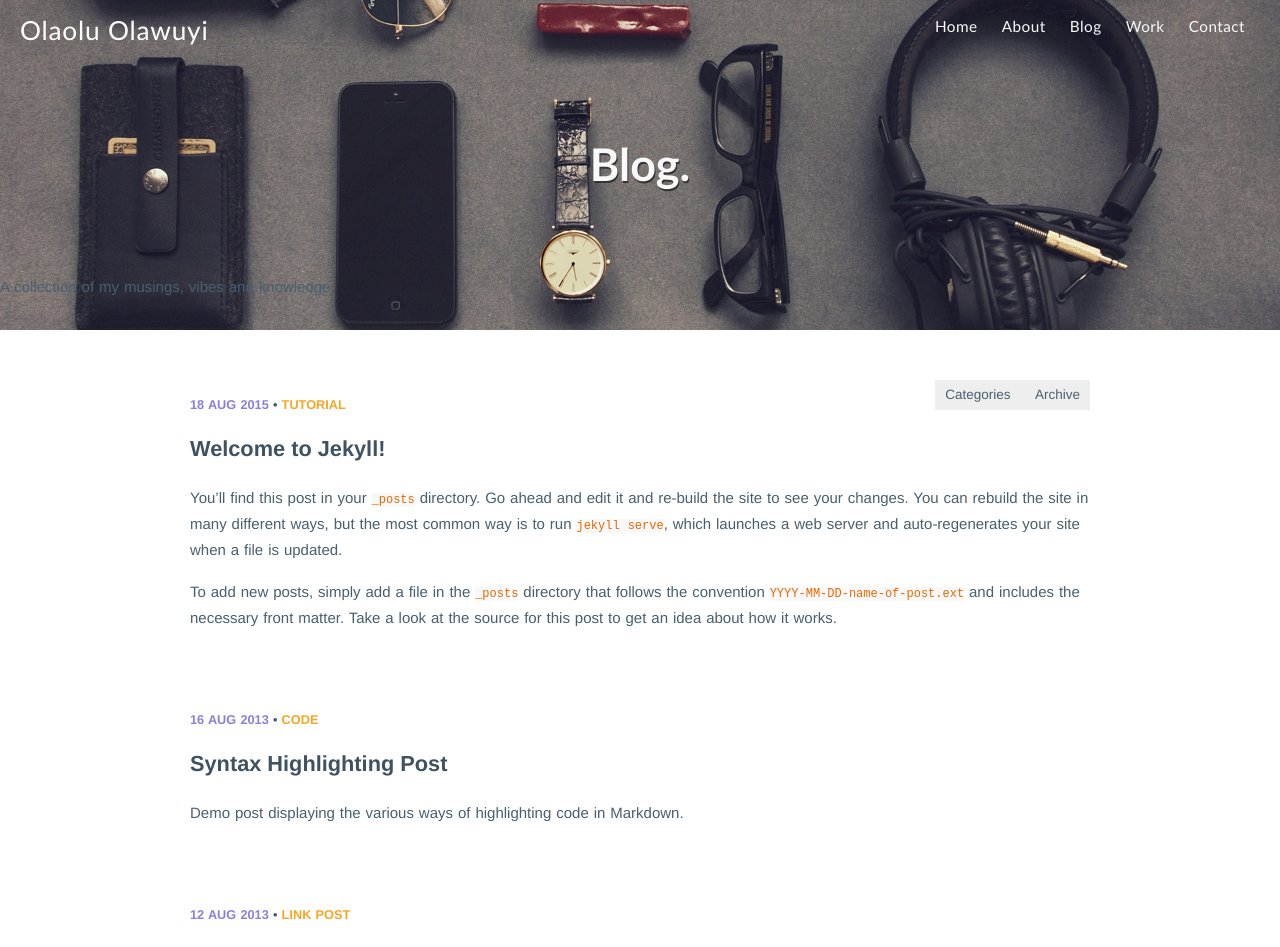
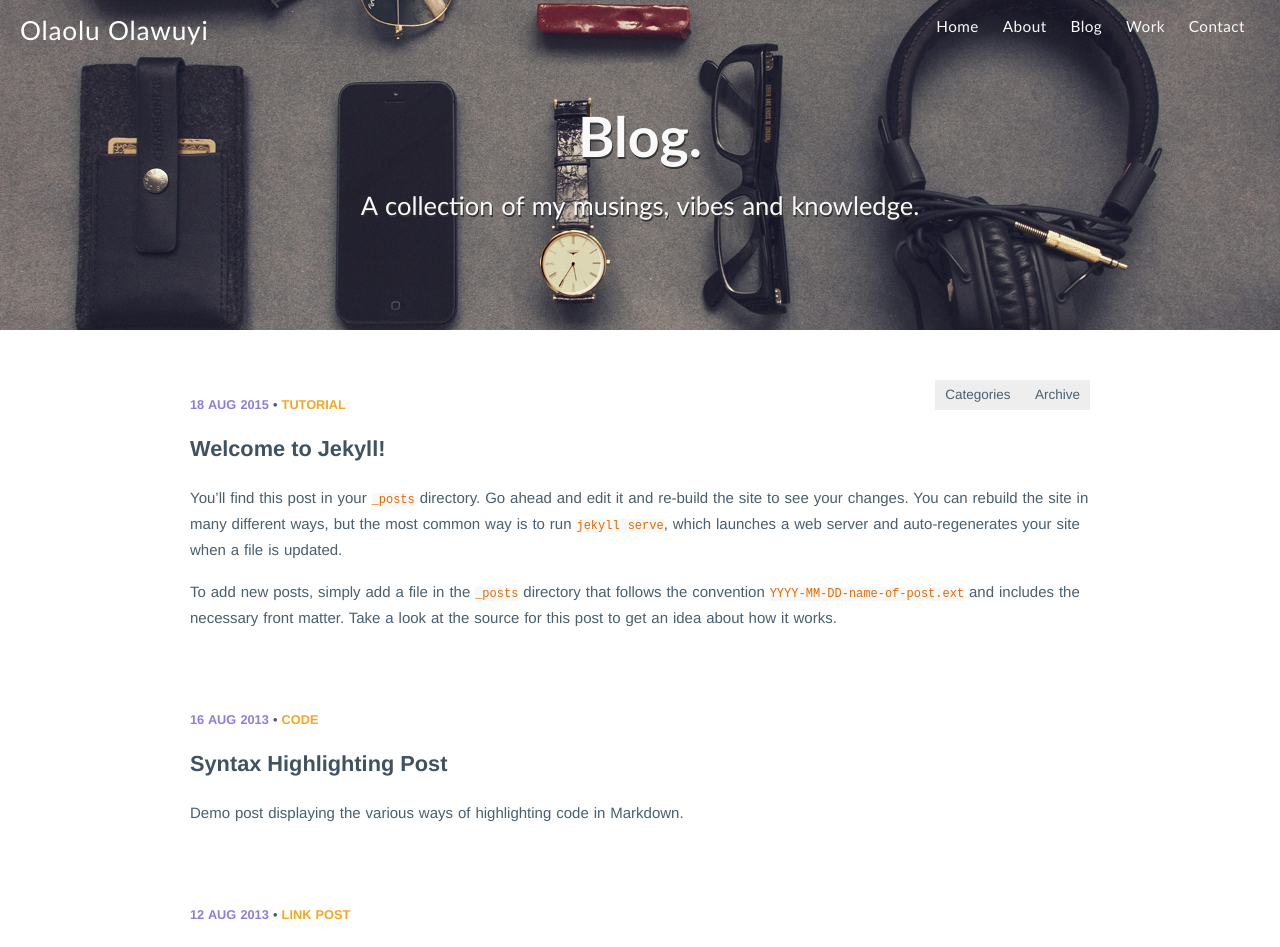
Before and after one commit to whizkydee/old-site, a Jekyll site: the page built from blog/index.html, in a window 1280 px wide. Shown: the top 947 px of the page. Built offline with Jekyll 4.4.1, drawn with Linux system fonts in a browser that asks for light colours; nearby versions of some CDN libraries; some web fonts are replaced; library files that are not in the unit come from our copies.

Commit message:
Add styles to details tag

```diff
--- a/_sass/blog/pages/_layout.scss
+++ b/_sass/blog/pages/_layout.scss
@@ -98,16 +98,28 @@
   background-position: 0 -300px;
   background-color: $basecolor;
   background-repeat: no-repeat;
+  font-family: $basefont;
   position: relative;
   height: 330px; // 50vh
+  .details {
+    @include transform(translate(-50%, -50%));
+    text-align: center;
+    position: absolute;
+    width: 100%;
+    left: 50%;
+    top: 50%;
+    * {
+      @include text-shadow(1px 2px #333);
+      color: $off_white;
+    }
+  }
   h1 {
-    @include text-shadow(1px 2px #333);
-    font-family: $basefont;
-    margin: 1.6em auto;
     position: relative;
-    text-align: center;
-    color: $off_white;
-    font-size: 3rem;
+    font-size: 3.7rem;
+  }
+  p {
+    margin-top: -10px;
+    font-size: 1.7rem;
   }
 }
 
```
